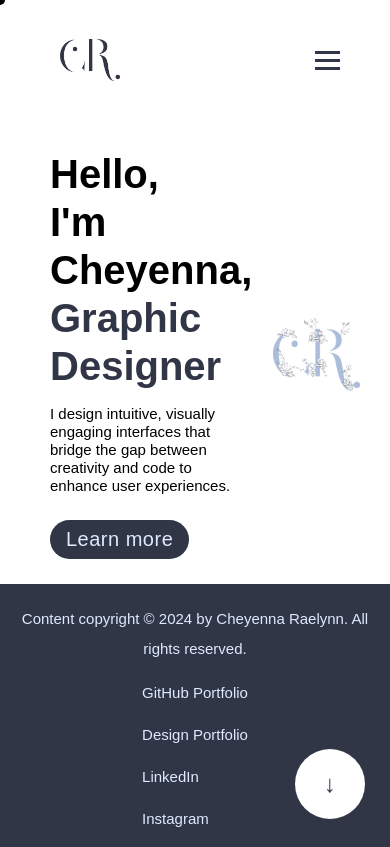
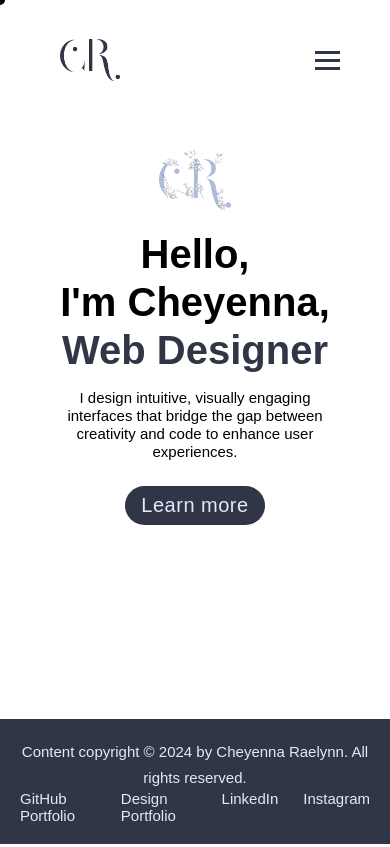
Before and after one commit to RaeOfChey/Portfolio, a React (Vite) app: page / in a window 390 px wide. Built offline with nearby package versions, Linux system fonts and the light colour scheme; a web font is replaced by a local one.

Commit message:
Adding more mobile friendly styling, switch some copywriting, added projects/thumbnails

```diff
--- a/index.html
+++ b/index.html
@@ -1,11 +1,15 @@
 <!DOCTYPE html>
 <html lang="en">
+
 <head>
   <meta charset="UTF-8" />
   <meta name="viewport" content="width=device-width, initial-scale=1.0" />
   <link rel="stylesheet" href="https://use.typekit.net/xkz6hxr.css">
+  <link href="https://cdnjs.cloudflare.com/ajax/libs/font-awesome/5.15.4/css/all.min.css" rel="stylesheet">
+
   <title>Cheyenna's Portfolio</title>
 </head>
+
 <body>
   <form name="contact" netlify netlify-honeypot="bot-field" hidden>
     <input type="text" name="firstName" />
@@ -20,4 +24,5 @@
   <div id="root"></div>
   <script type="module" src="/src/main.jsx"></script>
 </body>
+
 </html>
--- a/src/App.jsx
+++ b/src/App.jsx
@@ -74,8 +74,7 @@ function App() {
                 <Footer />
                 {/* Custom cursor element */}
                 <div ref={cursorRef} className="custom-cursor" />
-                {/* Scroll-to-top button */}
-                <ScrollButton />  {/* Add ScrollButton here */}
+
             </div>
         </Router>
     );
--- a/src/pages/AboutMe.jsx
+++ b/src/pages/AboutMe.jsx
@@ -4,6 +4,7 @@ import skillsImage1 from '../assets/Example of dev work thumbnail image.png';
 import skillsImage2 from '../assets/Example of design work thumbnail image.png';
 import '../styles/styles.css';
 import '../styles/AboutMe.css';
+import ScrollButton from '../components/ScrollButton';
 
 const AboutMe = () => {
     return (
@@ -15,23 +16,28 @@ const AboutMe = () => {
                 <div className="about-right">
                     <h1>Who am I?</h1>
                     <p>
-                        As a Graphic Designer transitioning into UI/UX, I hold a BFA in Graphic Design, have 5 years of professional design experience, and a full-stack development certificate from the University of Minnesota.
+                    As a Graphic Designer transitioning into UI/UX, I hold a BFA in Graphic Design, five years of professional design experience, and a full-stack development certificate from the University of Minnesota.
                     </p>
                     <p>
-                        My unique approach blends design and code to deliver user-centered digital experiences that are visually appealing and solve real problems. In my next role, I’m eager to leverage my design expertise and growing proficiency in HTML, CSS, JavaScript, TypeScript, and React to create intuitive interfaces that enhance user satisfaction. I’m passionate about transforming user research and data into functional designs that elevate brand identity.
+                    My unique approach blends design and code to deliver user-centered digital experiences that are visually appealing and solve real problems. In my next role, I am eager to leverage my design expertise and growing proficiency in HTML, CSS, JavaScript, TypeScript, and React to create intuitive interfaces that enhance user satisfaction. I am passionate about transforming user research and data into functional designs that elevate brand identity.
                     </p>
                     <strong>
                     Here are a few highlights of my accomplishments:
                     </strong>
                     <ul>
-                        <li>Boosted revenue by 35% in 4 months by contributing to the successful launch of a new eCommerce website using WordPress and Shopify integration, providing a streamlined user experience for customers by reducing friction in the sales process.</li>
-                        <li>Increased customer satisfaction by 40% through the development and implementation of a user-friendly customer portal, enabling clients to track orders, access product documentation, and manage warranties independently.</li>
-                        <li>Increased web traffic by 40% by focusing on improving user experience, mobile responsiveness, and search engine optimization (SEO) ranking for key terms, resulting in enhanced visibility and customer engagement.</li>
-                        <li>Coordinated with external development teams to deliver a fully branded, responsive, and accessible website, utilizing Figma for wireframing, prototyping, and design feedback, ensuring a cohesive UI/UX across all platforms.</li>
+                        <li>
+                            Cut website load time by 50%, improving site performance from 15 seconds to 4 seconds, which led to a 32% increase in time spent on the website and reduced the bounce rate by 21%. This accomplishment highlights my technical skills in optimizing performance to enhance user engagement and satisfaction.
+                            </li>
+                        <li>
+                        Led the design and launch of a first e-commerce website, increasing software sales by 25% by transitioning from a manual sales process to an automated online checkout. This improvement enhanced user experience and conversion rates, showing my expertise in front-end and UX design.
+                            </li>
+                        <li>
+                        Increased web traffic by 40% by focusing on improving user experience, mobile responsiveness, information architecture, and accessibility. This achievement resulted in enhanced visibility and customer engagement, demonstrating my dedication to user-centered design and accessibility.
+                            </li>
                     </ul>
 
                     <p>
-                        I’m excited to bring my blend of creative design skills and technical knowledge to a UI/UX design team, aiming to create digital experiences that are visually appealing, user-friendly, and aligned with business objectives.
+                    I am excited to bring my blend of creative design skills and technical knowledge to a UI/UX design team, aiming to create digital experiences that are visually appealing, user-friendly, and aligned with business objectives. Explore how I can bring value to your team and help drive your next project forward.
                     </p>
                     <a href="/portfolio" className="see-my-work">
                         See my portfolio
@@ -111,7 +117,10 @@ const AboutMe = () => {
                         </div>
                     </a>
                 </div>
+
             </div>
+            {/* Add Scroll Button only for long enough pages */}
+            <ScrollButton />
         </>
     );
 };
--- a/src/pages/HomePage.jsx
+++ b/src/pages/HomePage.jsx
@@ -3,7 +3,7 @@ import '../styles/styles.css';
 import '../styles/Header.css';
 import introImage from '../assets/Cheyennas Logo (HomePage).png';
 
-const titles = ["UX Designer", "Web Designer", "Graphic Designer" ];
+const titles = ["UI/UX Designer", "Front-End Developer", "Web Designer" ];
 
 const HomePage = () => {
   const [currentTitle, setCurrentTitle] = useState(titles[0]);
--- a/src/pages/Portfolio.jsx
+++ b/src/pages/Portfolio.jsx
@@ -1,6 +1,7 @@
 import React, { useState } from 'react';
 import '../styles/styles.css';
 import '../styles/Portfolio.css';
+import ScrollButton from '../components/ScrollButton';
 
 import AutoBuilderImg from '../assets/Auto Builder Thumbnail Image.png';
 import EmployeeOrganizerImg from '../assets/Employee Organizer Pro Thumbnail Image.png';
@@ -14,9 +15,18 @@ import SecureWorldSignageImg from '../assets/SecureWorld Conference Signage Thum
 import SecureWorldCollateralImg from '../assets/SecureWorld Marketing Collateral Thumbnail Image.png';
 import SwankyCollateralImg from '../assets/Swanky Marketing Collateral Thumbnail Image.png';
 import PolitosPizzaImg from '../assets/Politos Pizza Regular Thumbnail Image.png';
+import CodexXImg from '../assets/CodexX Thumbnail Image.png';
 
 const projects = [
   // Development Projects
+  {
+    title: 'CodeX',
+    link: 'https://github.com/RaeOfChey/CodexX',
+    type: 'React, TypeScript, Vite, Bulma, Node.js, Express, PostgreSQL, RAWG API',
+    category: 'Development',
+    cta: 'Read case study →',
+    image: CodexXImg,
+  },
   {
     title: 'Auto Builder',
     link: 'https://github.com/RaeOfChey/autobuilder',
@@ -145,6 +155,9 @@ function Portfolio() {
           </div>
         ))}
       </div>
+
+      {/* Add the ScrollButton component at the bottom of the page */}
+      <ScrollButton />
     </div>
   );
 }
--- a/src/styles/Header.css
+++ b/src/styles/Header.css
@@ -3,7 +3,6 @@
   width: 100%;
   align-items: center;
   padding-top: 50px;
-  gap:50px;
 }
 
 .hero-text {
@@ -124,6 +123,18 @@
     margin: 0px;
     padding-top: 0px;
     gap:20px;
+    flex-direction: column;
+    align-items: center;
+  }
+  .hero-text {
+    flex: 0 0 100%;
+    text-align: center;
+  }
+  .intro-image {
+    flex: 0 0 100%;
+    justify-content: center;
+    order: -1;
+    width: 25%;
   }
   .subtitle {
     font-size: 15px;
--- a/src/styles/styles.css
+++ b/src/styles/styles.css
@@ -10,7 +10,6 @@
   --color-black: #000000;
   --color-white: #ffffff;
 }
-
 
 main {
   font-family: 'neulis-sans', 'Arial', sans-serif;
@@ -184,8 +183,6 @@ li {
   color: black;
 }
 
-
-
 /* Footer Styles */
 footer {
   display: flex;
@@ -284,6 +281,8 @@ main {
   footer p {
     margin: 0px 50px 0px 125px;
     text-align: left;
+    font-size: 16px;
+    line-height:25px;
   }
   .footer-links {
     margin: 0px 125px 0px 50px;
@@ -293,19 +292,22 @@ main {
 /* 1145px styles */
 @media (max-width: 1145px) {
   main {
-    margin: 0 75px;
+    margin: 0 55px;
   }
   .navbar {
-    margin: 25px 75px;
+    margin: 25px 55px;
+  }
+  footer {
+    margin: 25px 0px 0px 0px;
   }
   footer p {
     margin: 0px 50px 0px 75px;
     text-align: left;
+    font-size: 18px;
   }
   .footer-links {
     margin: 0px 75px 0px 50px;
     display: flex;
-    flex-direction: column;
   }
 }
 
@@ -376,7 +378,8 @@ main {
   }
 
   footer p {
-    margin: 0px auto 20px auto;
+    margin: auto;
+    line-height: 2;
     font-size: 15px;
     text-align: center;
   }
@@ -387,3 +390,83 @@ main {
     font-size: 15px;
   }
 }
+
+/* 460px styles */
+@media (max-width: 460px) {
+  main {
+    margin: 0 50px;
+  }
+
+  h1 {
+    font-size: 30px;
+  }
+
+  h2 {
+    font-size: 22px;
+  }
+
+  .navbar {
+    margin: 20px 50px 0px 50px;
+    font-size: 16px;
+    padding-bottom: 50px;
+  }
+
+  .logo {
+    height: 60px;
+    width: 60px;
+  }
+
+  .hamburger {
+    display: flex;
+    cursor: pointer;
+    flex-direction: column;
+    gap: 5px;
+  }
+
+  .navbar-links {
+    display: none;
+    position: absolute;
+    top: 70px;
+    right: 0;
+    background-color: var(--color-white);
+    flex-direction: column;
+    width: 100%;
+    align-items: flex-end;
+  }
+
+  .navbar-links.open {
+    display: flex;
+  }
+
+  .navbar-links li {
+    text-align: right;
+    padding: 5px;
+    width: auto;
+    padding-right: 50px;
+  }
+
+  .learn-more-button {
+    font-size: 20px;
+    padding: 8px 16px;
+  }
+
+  footer {
+    flex-direction: column;
+    align-items: flex-start;
+    padding: 20px;
+    margin-top: 25px;
+  }
+
+  footer p {
+    margin: auto;
+    line-height: 1.7;
+    font-size: 15px;
+    text-align: center;
+  }
+
+  .footer-links {
+    justify-content: flex-start;
+    margin: auto;
+    font-size: 15px;
+  }
+}
```
Also changed, not shown: src/assets/CodexX Thumbnail Image.png (added). Lines whose indentation alone changed are shown as unchanged.
